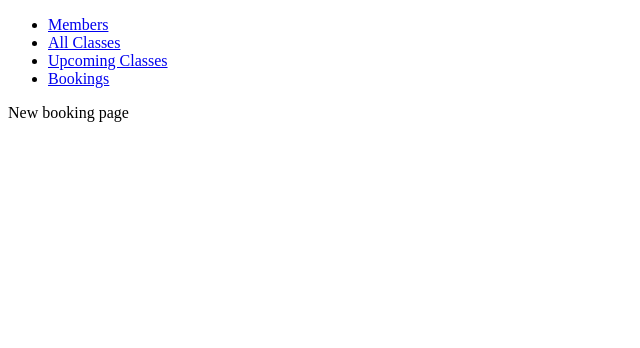
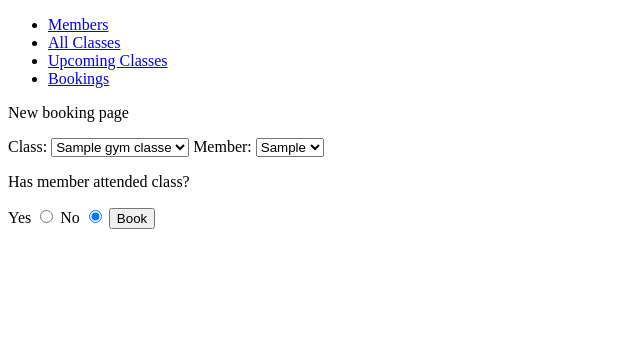
Before and after one commit to pjwmascall/python-project-gym, a Flask app: page /bookings/new in a window 1280 px wide. Shown: the top 348 px of the page, without its empty margins (0-640 px from the left). Run offline with Flask 2, Linux system fonts and the light colour scheme; a database or web service that is not in the repository returns one stand-in record (values such as "Sample title"); some libraries are stand-ins or nearby versions.

Commit message:
capability to book members on classes added. MVP reached

```diff
--- a/controllers/booking_controller.py
+++ b/controllers/booking_controller.py
@@ -24,7 +24,7 @@ def new_booking():
     gym_classes = gym_class_repository.select_all()
     return render_template('bookings/new.html', members = members, gym_classes = gym_classes)
 
-@bookings_blueprint.route('/members', methods = ['POST'])
+@bookings_blueprint.route('/bookings', methods = ['POST'])
 def create_booking():
     member_id = request.form['member_id']
     gym_class_id = request.form['gym_class_id']
--- a/controllers/gym_class_controller.py
+++ b/controllers/gym_class_controller.py
@@ -19,7 +19,7 @@ def show_gym_classes():
 @gym_classes_blueprint.route('/classes/<id>', methods = ['GET'])
 def show_gym_class(id):
     gym_class = gym_class_repository.select(id)
-    bookings = booking_repository.select_all_members(gym_class.id)
+    bookings = booking_repository.select_all_bookings_by_gym_class(gym_class.id)
     return render_template('classes/show.html', gym_class = gym_class, bookings = bookings)
 
 @gym_classes_blueprint.route('/classes/new', methods = ['GET'])
--- a/repositories/booking_repository.py
+++ b/repositories/booking_repository.py
@@ -64,7 +64,7 @@ def select_all():
     return bookings
 
 
-def select_all_members(gym_class_id):
+def select_all_bookings_by_gym_class(gym_class_id):
     bookings = []
     sql = """
     SELECT bookings.* FROM bookings
--- a/templates/bookings/new.html
+++ b/templates/bookings/new.html
@@ -4,4 +4,30 @@
 
 <p>New booking page</p>
 
+<form action="/bookings" method="post">
+
+    <label for="gym_class_id">Class:</label>
+    <select name="gym_class_id" id="gym_class_id" required="required">
+        {% for gym_class in gym_classes %}
+            <option value="{{gym_class.id}}">{{gym_class.class_name}}</option>
+        {% endfor %}
+    </select>
+
+    <label for="member_id">Member:</label>
+    <select name="member_id" id="member_id" required="required">
+        {% for member in members %}
+            <option value="{{member.id}}">{{member.first_name}}</option>
+        {% endfor %}
+    </select>
+
+    <p>Has member attended class?</p>
+    <label for="true">Yes</label>
+    <input type="radio" id="true" name="attended" value="True" required="required">
+    <label for="false">No</label>
+    <input type="radio" id="false" name="attended" value="False" required="required" checked="checked">
+
+    <button type="submit">Book</button>
+
+</form>
+
 {% endblock %}
--- a/templates/classes/show.html
+++ b/templates/classes/show.html
@@ -12,7 +12,8 @@
 
 {% for booking in bookings %}
 
-{{booking.__dict__}}
+<a href="/members/{{booking.member.id}}">{{booking.member.first_name}}</a>
+{{booking.member.__dict__}}
 
 {% endfor %}
 
```
